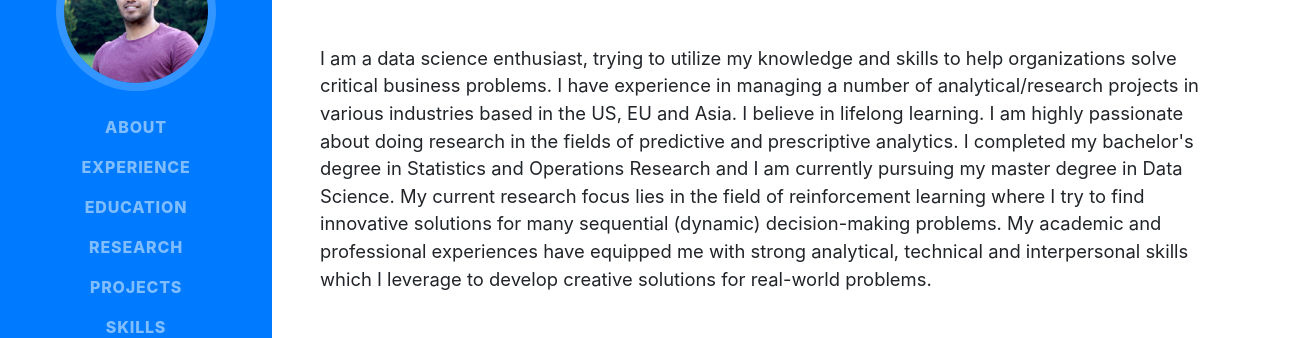
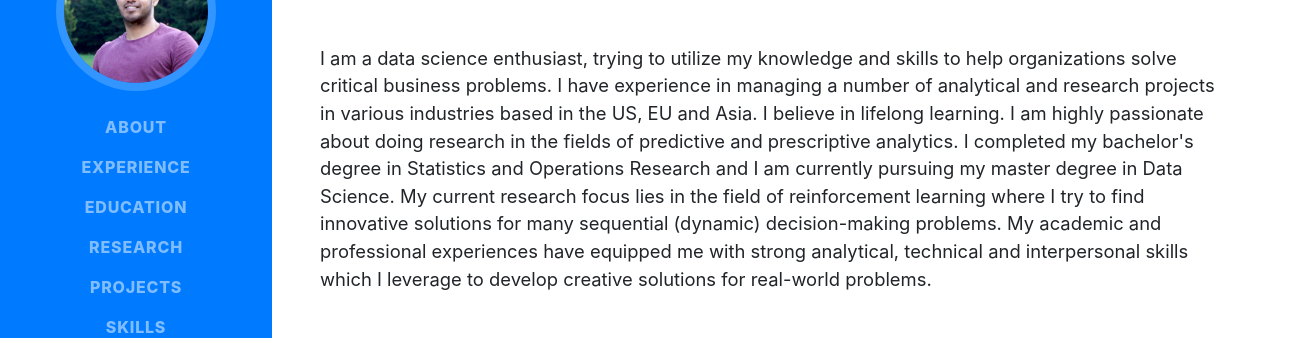
Before and after one commit to PandulaP/PandulaP.github.io, a website with bundled scripts: page index.html in a window 1280 px wide. Shown: the part 245-583 px from the top of the page, 1313 px wide, since content can reach past the window. Built offline with nearby package versions, Linux system fonts and the light colour scheme; a web font is replaced by a local one.

Commit message:
updated info

```diff
--- a/index.html
+++ b/index.html
@@ -77,7 +77,7 @@
         </div>
         <p class="lead mb-5">I am a data science enthusiast, trying to utilize my knowledge and skills to help organizations solve critical business problems.
 
-          I have experience in managing a number of analytical/research projects in various industries based in the US, EU and Asia. I believe in lifelong learning. I am highly passionate about doing research in the fields of predictive and prescriptive analytics.
+          I have experience in managing a number of analytical and research projects in various industries based in the US, EU and Asia. I believe in lifelong learning. I am highly passionate about doing research in the fields of predictive and prescriptive analytics.
 
           I completed my bachelor's degree in Statistics and Operations Research and I am currently pursuing my master degree in Data Science. My current research focus lies in the field of reinforcement learning where I try to find innovative solutions for many sequential (dynamic) decision-making problems.
 
@@ -280,7 +280,6 @@
             <span class="text-primary">2014</span>
           </div>
         </div>
-      </div>
 
         <div class="resume-item d-flex flex-column flex-md-row justify-content-between mb-5">
           <div class="resume-content">
@@ -294,6 +293,10 @@
             <span class="text-primary">ONGOING</span>
           </div>
         </div>
+
+      </div>
+
+
 
     </section>
 
```
Lines whose indentation alone changed are shown as unchanged.
